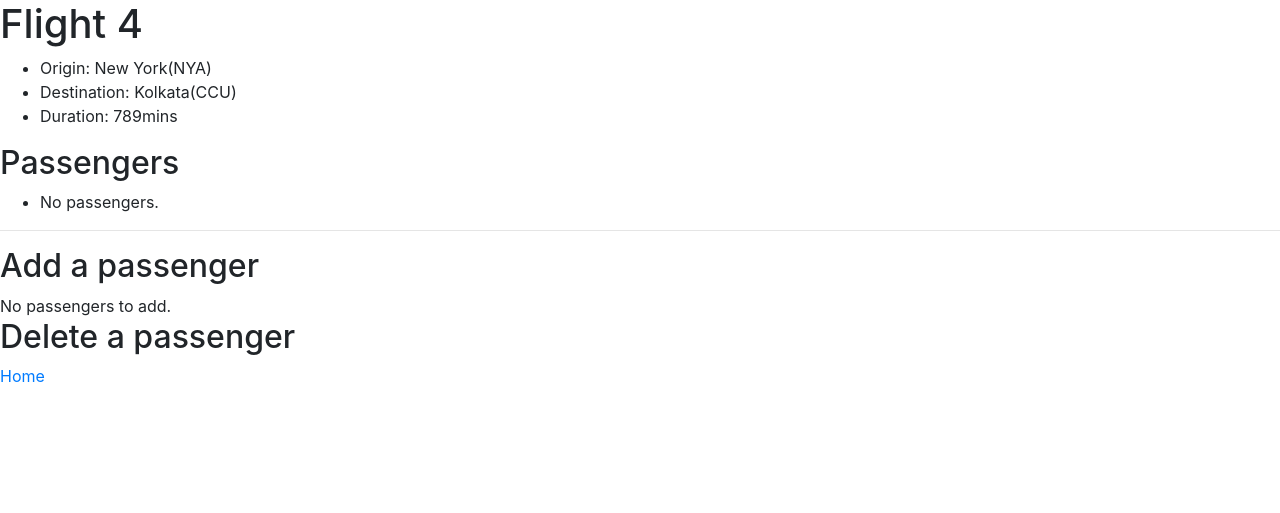
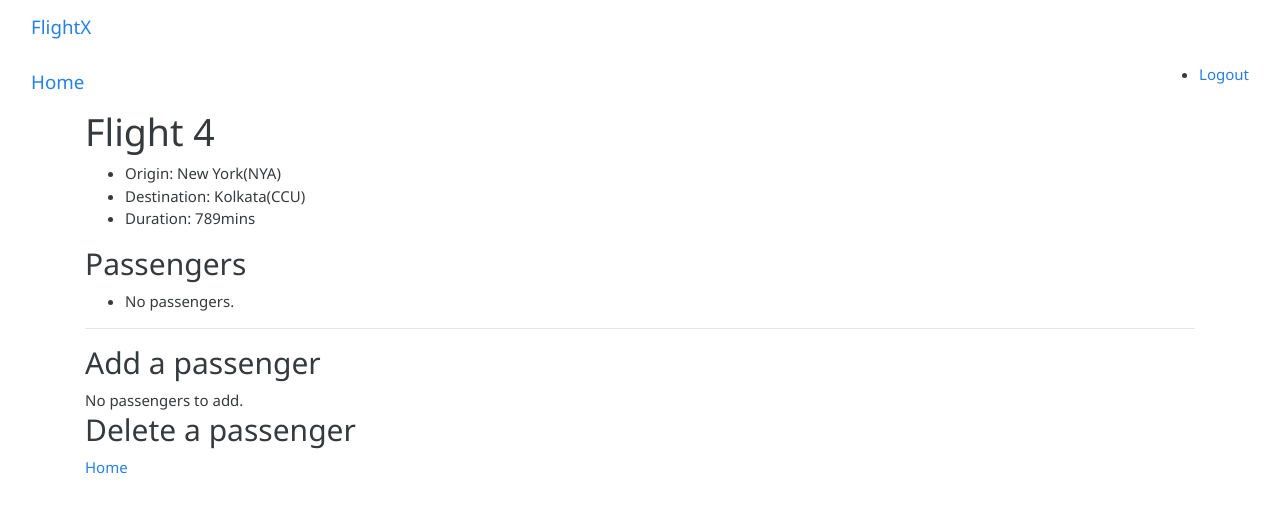
Before and after one commit to aniruddha2000/django-flight-app, a Django app: page /4 in a window 1280 px wide. Shown: the top 513 px of the page. Run offline with Django 3.2, Linux system fonts and the light colour scheme; data comes from the database, SQL or seed files in the repository; both versions use the stored data as it was after the commit; data that the repository does not hold is empty; parts of the project's set-up code (start-up, migrations or seed data) failed here and were passed over; some libraries are stand-ins or nearby versions.

Commit message:
add login logout feature

```diff
--- a/first_project/urls.py
+++ b/first_project/urls.py
@@ -18,5 +18,5 @@ from django.urls import path, include
 
 urlpatterns = [
     path('admin/', admin.site.urls),
-    path('', include('webapp.urls')),
+    path('', include('webapp.urls', namespace='webapp')),
 ]
--- a/webapp/templates/webapp/base.html
+++ b/webapp/templates/webapp/base.html
@@ -6,9 +6,16 @@
     <meta http-equiv="X-UA-Compatible" content="ie=edge">
     <title>{% block title %}{% endblock %}</title>
     {% load staticfiles %}
-    <link rel="stylesheet" href="{% static 'webapp/css/bootstrap.min.css' %}">
+    <link rel="stylesheet" href="{% static 'webapp/css/bootstrap.css' %}">
 </head>
 <body>
+    <nav class="navbar navbar-default">
+        <div class="container-fluid">
+            <div class="navbar-header">
+                <a class="navbar-brand" href="">FlightX</a>
+            </div>
+        </div>
+    </nav>
     {% block content %}
 
     {% endblock %}
--- a/webapp/templates/webapp/flight.html
+++ b/webapp/templates/webapp/flight.html
@@ -4,6 +4,18 @@
     Flight {{ flight.id }}
 {% endblock %}
 {% block content %}
+<nav class="navbar navbar-default">
+    <div class="container-fluid">
+        <div class="navbar-header">
+            <a class="navbar-brand" href="{% url 'webapp:index' %}">Home</a>
+        </div>
+        <ul>
+            <li><a href="{% url 'webapp:logout' %}">Logout</a></li>
+        </ul>
+    </div>
+</nav>
+
+<div class="container">
     <h1>Flight {{ flight.id }}</h1>
     <ul>
         <li>Origin: {{ flight.origin }}</li>
@@ -21,7 +33,7 @@
     <hr>
     <h2>Add a passenger</h2>
     {% if non_passengers %}
-    <form action="{% url 'book' flight.id %}" method="post">
+    <form action="{% url 'webapp:book' flight.id %}" method="post">
         {% csrf_token %}
         <select name="passenger">
             {% for passenger in non_passengers %}
@@ -36,7 +48,7 @@
 
     <h2>Delete a passenger</h2>
     {% if passengers %}
-    <form action="{% url 'cancle' flight.id %}" method="post">
+    <form action="{% url 'webapp:cancle' flight.id %}" method="post">
         {% csrf_token %}
         <select name="passenger">
             {% for passenger in passengers %}
@@ -46,5 +58,6 @@
         <input type="submit" value="Cancle Flight">
     </form>
     {% endif %}
-    <a href="{% url 'index' %}">Home</a>
+    <a href="{% url 'webapp:index' %}">Home</a>
+</div>
 {% endblock %}
--- a/webapp/templates/webapp/home.html
+++ b/webapp/templates/webapp/home.html
@@ -5,14 +5,16 @@
 {% endblock %}
 
 {% block content %}
+<div class="container">
     <div class="head">
         <h1>Flights</h1>
         <ul>
             {% for flight in flights %}
             <li>
-                <a href="{% url 'flight' flight.id %}">{{ flight }}</a>
+                <a href="{% url 'webapp:flight' flight.id %}">{{ flight }}</a>
             </li>
             {% endfor %}
         </ul>
     </div>
+</div>
 {% endblock %}
--- a/webapp/urls.py
+++ b/webapp/urls.py
@@ -1,8 +1,11 @@
 from django.urls import path
 from webapp import views
 
+app_name = "webapp"
 urlpatterns = [
-    path('', views.index, name="index"),
+    path("", views.login_view, name="login"),
+    path("logout", views.logout_view, name="logout"),
+    path('home', views.index, name="index"),
     path("<int:flight_id>", views.flight, name="flight"),
     path("<int:flight_id>/book", views.book, name="book"),
     path("<int:flight_id>/cancle", views.cancle, name="cancle"),
--- a/webapp/views.py
+++ b/webapp/views.py
@@ -2,6 +2,7 @@ from django.shortcuts import render
 from django.http import HttpResponse, Http404, HttpResponseRedirect
 from .models import *
 from django.urls import reverse
+from django.contrib.auth import authenticate, login, logout
 
 # Create your views here.
 def index(request):
@@ -49,4 +50,18 @@ def cancle(request, flight_id):
         return render(request, "error.html", {"messege": "No flight."})
     except KeyError:
         return render(request, "error.html", {"messege": "No selection."})
-    return HttpResponseRedirect(reverse("flight", args=(flight_id,)))
+    return HttpResponseRedirect(reverse("webapp:flight", args=(flight_id,)))
+
+def login_view(request):
+    username = request.POST.get("username")
+    password = request.POST.get("password")
+    user = authenticate(request, username=username, password=password)
+    if user is not None:
+        login(request, user)
+        return HttpResponseRedirect(reverse("webapp:index"))
+    else:
+        return render(request, "webapp/login.html", {"message": "Invalid credentials."})
+
+def logout_view(request):
+    logout(request)
+    return render(request, "webapp/login.html", {"message": "Logged out."})
```
Also changed, not shown: webapp/templates/webapp/login.html (added, +18 -0 lines), db.sqlite3.
